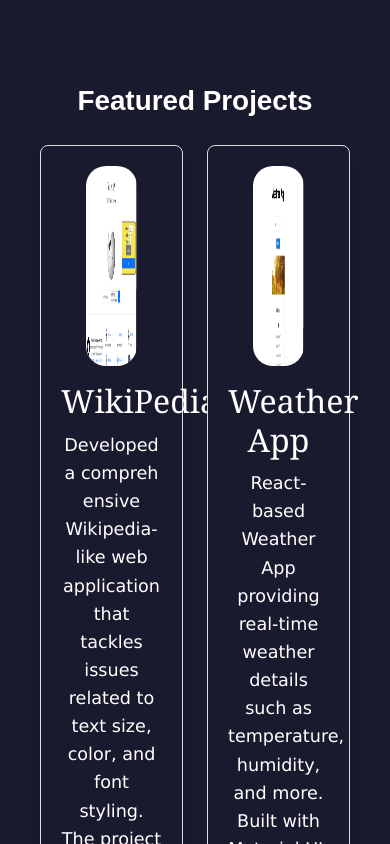
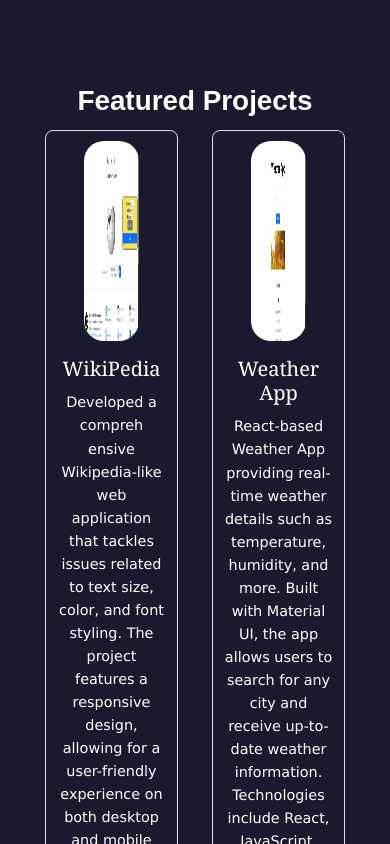
Before and after one commit to SAICSP/PortFolio, a React (Vite) app: page / in a window 390 px wide. Shown: the part 2040-2884 px from the top of the page. Built offline with nearby package versions, Linux system fonts and the light colour scheme.

Commit message:
some changes

```diff
--- a/src/Components/Projects.css
+++ b/src/Components/Projects.css
@@ -54,6 +54,44 @@
     text-decoration: underline;
 }
 
-h3{
+h3 {
     color: white;
 }
+
+/* Responsive styles */
+@media (max-width: 768px) {
+    .pjbox {
+        padding: 15px;
+        margin: 10px;
+        max-width: 100%;
+    }
+
+    .pjbox h3 {
+        font-size: 1.5rem;
+    }
+
+    .project-description {
+        font-size: 1rem;
+    }
+}
+
+@media (max-width: 480px) {
+    .pjbox {
+        padding: 10px;
+        margin: 5px;
+    }
+
+    .pjbox h3 {
+        font-size: 1.25rem;
+    }
+
+    .project-description {
+        font-size: 0.9rem;
+    }
+}
+
+/* Ensure images are full-width on mobile */
+.pjbox img {
+    width: 100%;
+    height: auto;
+}
```
